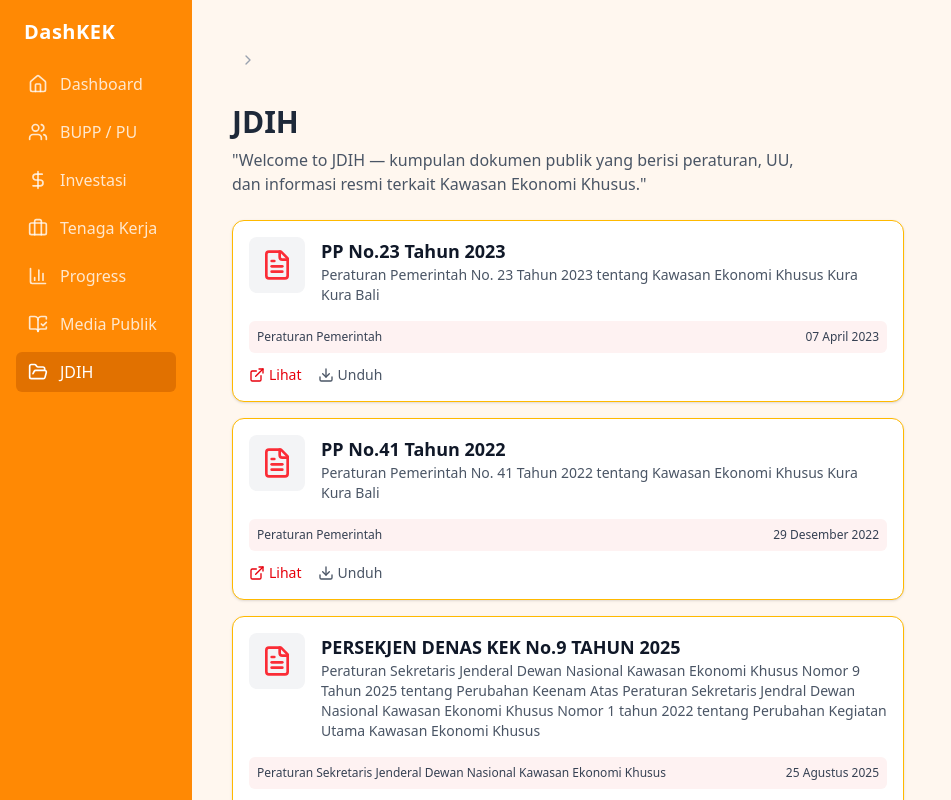
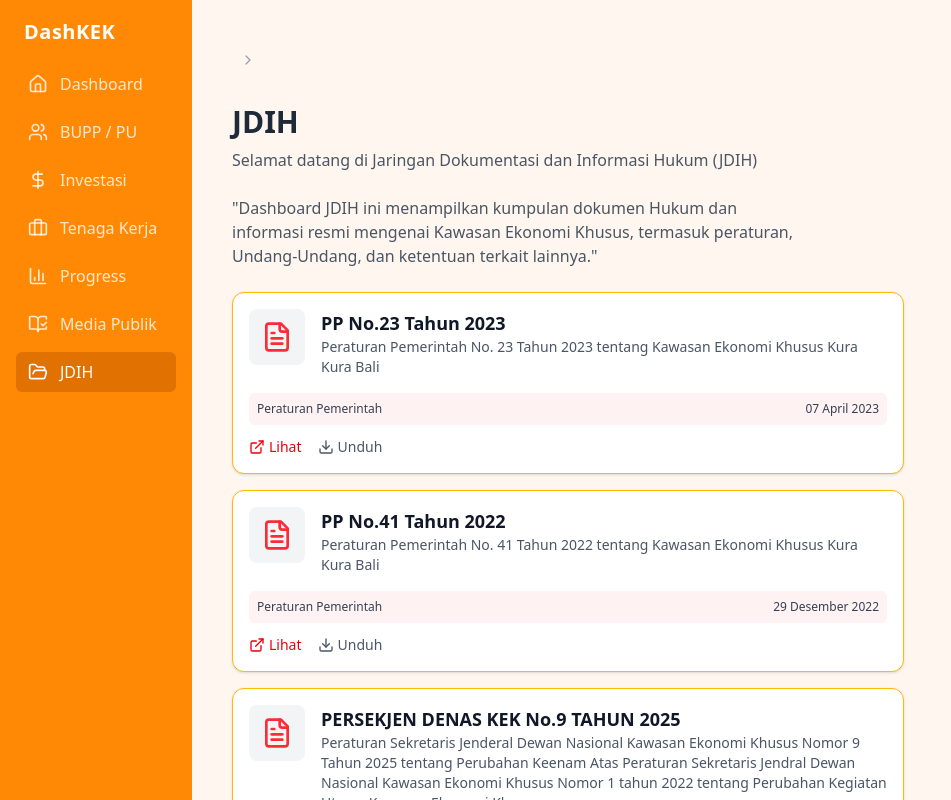
Before and after one commit to chuboot/dashkek-r, a React (Vite) app: page /dashboard/jdih in a window 1280 px wide. Shown: the top 800 px of the page, without its empty margins (0-951 px from the left). Built offline with nearby package versions, Linux system fonts and the light colour scheme.

Commit message:
update jdih 2

```diff
--- a/src/pages/ListJdih.jsx
+++ b/src/pages/ListJdih.jsx
@@ -149,8 +149,10 @@ fileUrl: "/pdfs/PERDENAS-KEK-No1-2024.pdf",
 
           <h2 className="text-3xl font-semibold mb-2">JDIH</h2>
           <p className="text-base text-gray-600 mb-6 max-w-xl">
-            "Welcome to JDIH — kumpulan dokumen publik yang berisi peraturan,
-            UU, dan informasi resmi terkait Kawasan Ekonomi Khusus."
+            Selamat datang di Jaringan Dokumentasi dan Informasi Hukum (JDIH)
+            <br />
+            <br />
+            "Dashboard JDIH ini menampilkan kumpulan dokumen Hukum dan informasi resmi mengenai Kawasan Ekonomi Khusus, termasuk peraturan, Undang-Undang, dan ketentuan terkait lainnya."
           </p>
 
           <ul className="space-y-4 max-w-2xl">
```
